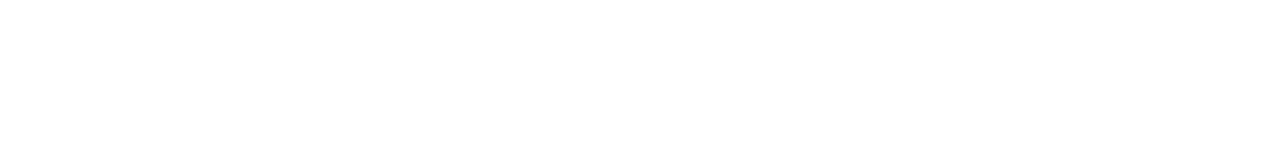
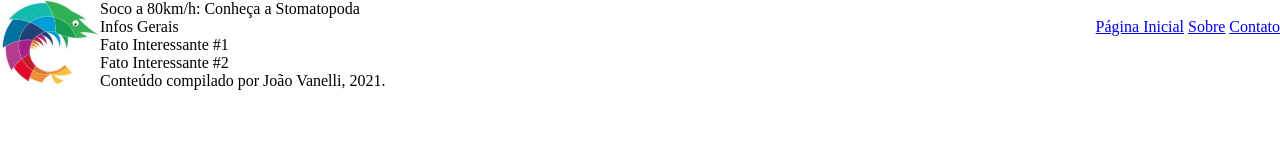
Before and after one commit to vanellijoao/trybe-exercises, a plain HTML site: page bloco3/dia4/exercise1/index.html in a window 1280 px wide. Drawn offline with Linux system fonts and the light colour scheme.

Commit message:
mantis shrimp task

```diff
--- a/bloco3/dia4/exercise1/index.html
+++ b/bloco3/dia4/exercise1/index.html
@@ -3,8 +3,44 @@
   <head>
     <meta charset="UTF-8" />
     <meta name="viewport" content="width=device-width" />
+    <link rel="stylesheet" href="style.css">
+    <title>Stomatopoda</title>
   </head>
   <body>
-    <!--insira os elementos aqui-->
+    <header>
+        <img id="logo" src="mantis-shrimp.png" alt="">
+        Soco a 80km/h: Conheça a Stomatopoda
+    </header>
+
+    <nav>
+        <ul>
+            <li><a href="#">Página Inicial</a></li>
+            <li><a href="#">Sobre</a></li>
+            <li><a href="#">Contato</a></li>
+        </ul>
+    </nav>
+
+    <article>
+        <section>
+            Infos Gerais
+
+            <!-- Necessário conter seu nome científico , que é Odontodactylus scyllarus , em itálico. Além disso, é preciso que haja informação tabular a respeito de sua classificação científica, em específico: Reino , Filo , Subfilo , Classe , Subclasse e Ordem .  -->
+        </section>
+        <section>
+            Fato Interessante #1
+
+            <!-- Fatos interessantes sobre o animal (adicionar quantos quiser) -->
+        </section>
+        <section>
+            Fato Interessante #2
+
+            <!-- Fatos interessantes sobre o animal (adicionar quantos quiser) -->
+        </section>
+    </article>
+
+    <footer>
+        Conteúdo compilado por João Vanelli, 2021.
+    </footer>
+
   </body>
 </html>
--- /dev/null
+++ b/bloco3/dia4/exercise1/style.css
@@ -0,0 +1,17 @@
+* {
+    margin: 0;
+    padding: 0;
+}
+
+#logo {
+    width: 100px;
+    float: left;
+}
+
+nav {
+    float: right;
+}
+
+li {
+    display: inline-block;
+}
```
Also changed, not shown: bloco3/dia4/exercise1/mantis-shrimp.png (added).
